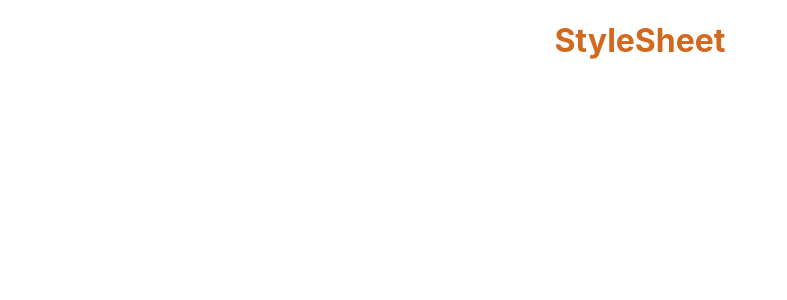
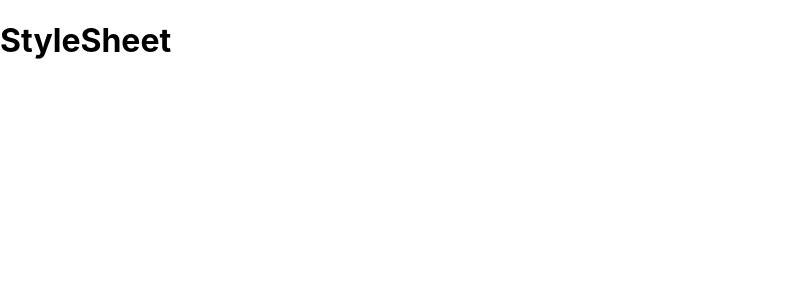
Before and after one commit to madhavi-anneboina/myapp, a React (Create React App) app: page / in a window 1280 px wide. Shown: the top 300 px of the page, without its empty margins (0-787 px from the left). Built offline with nearby package versions, Linux system fonts and the light colour scheme.

Commit message:
conditinal opeartor via css

```diff
--- a/src/App.js
+++ b/src/App.js
@@ -10,10 +10,6 @@ import ParentComponent from './components/ParentComponent';
 import UserGreeting from './components/UserGreeting';
 import NameList from './components/NameList';
 import StyleSheet from './components/StyleSheet';
-
-
-
-
 
 
 
@@ -35,7 +31,7 @@ function App() {
        <ParentComponent /> */}
        {/* <UserGreeting /> */}
        {/* <NameList /> */}
-       <StyleSheet />
+       <StyleSheet  primary = {false}/>
     </div>
   );
 }
--- a/src/components/StyleSheet.js
+++ b/src/components/StyleSheet.js
@@ -2,9 +2,10 @@ import React from 'react';
 import "./myStyles.css";
 
 
-const StyleSheet = () => {
+const StyleSheet = ({primary}) => {
+    let className = primary ? "primary" : ""
   return (
-    <div className='primary'>
+    <div className={className}>
        <h1>StyleSheet</h1>
         </div>
   )
```
